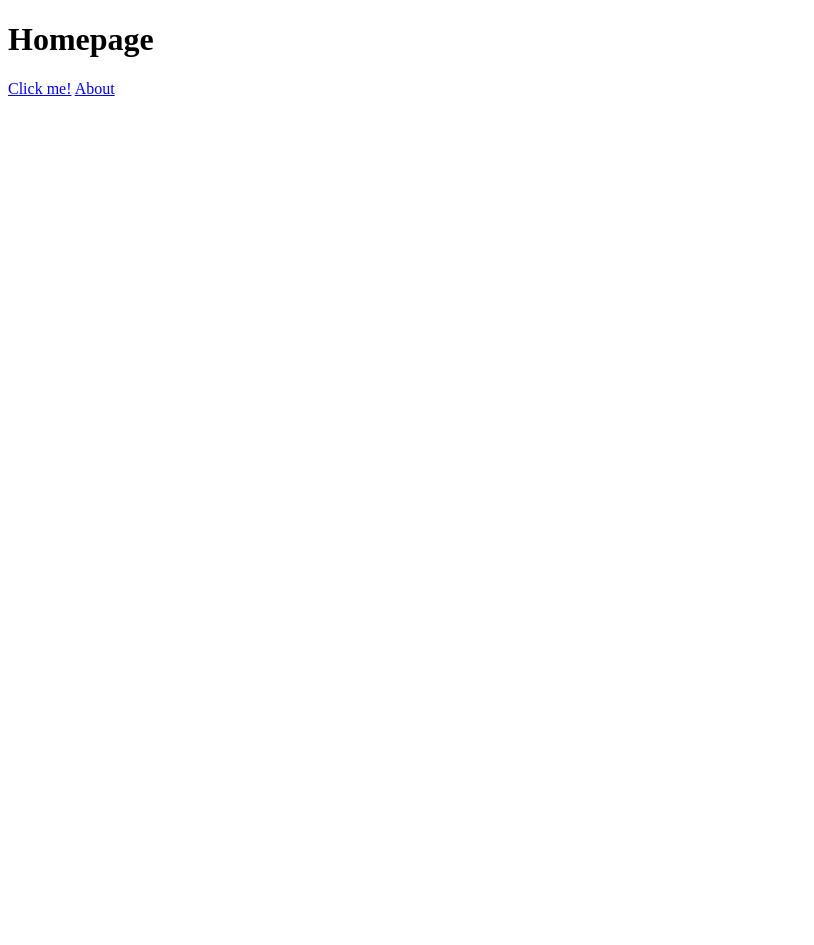
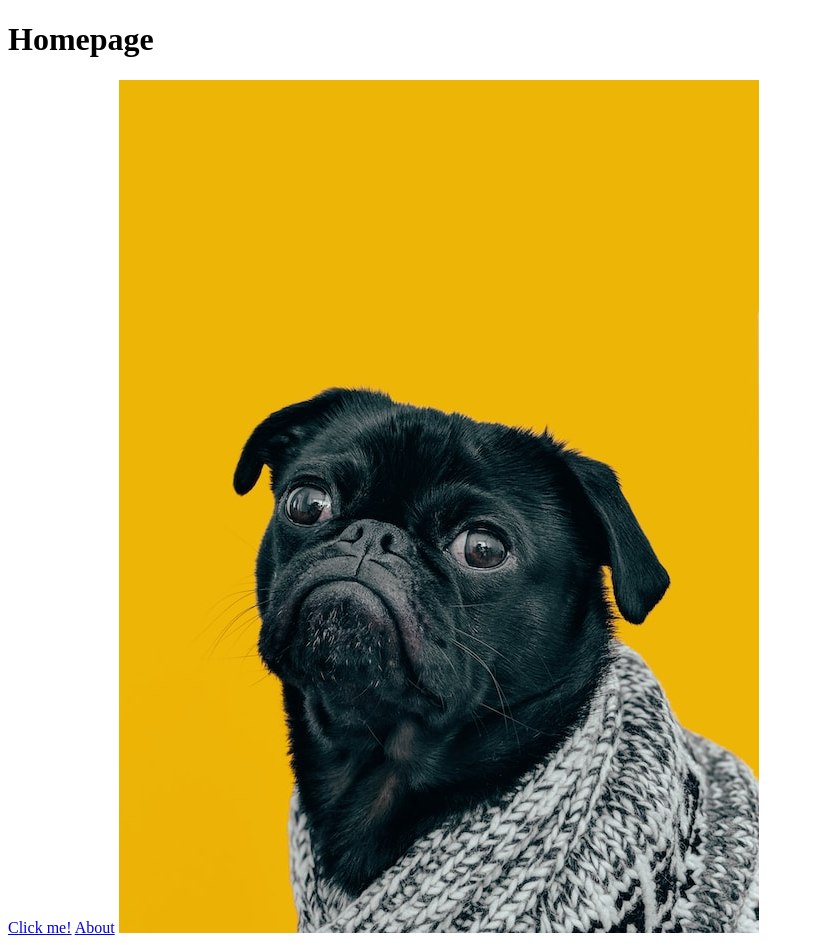
Before and after one commit to paoloericsierras/odin-links-and-images, a plain HTML site: page index.html in a window 1280 px wide. Shown: the whole page, without its empty margins (0-814 px from the left). Before the commit the page ends 800 px from the top, so only its background shows below. Drawn offline with Linux system fonts and the light colour scheme.

Commit message:
finish links and images lesson
add images folder & dog.jpg. fix file structure

```diff
--- a/index.html
+++ b/index.html
@@ -6,7 +6,9 @@
     </head>
     <body>
         <h1>Homepage</h1>
+
         <a href="https://www.theodinproject.com/about" target="_blank" rel="noreferer noopener">Click me!</a>
         <a href="./pages/about.html" target="_blank" rel="noopener noreferer">About</a>
+        <img src="images/dog.jpg" alt="Charles the dog"/>
     </body>
 </html>
```
Also changed, not shown: pages/about.html (+1 -0 lines), images/dog.jpg (added).
